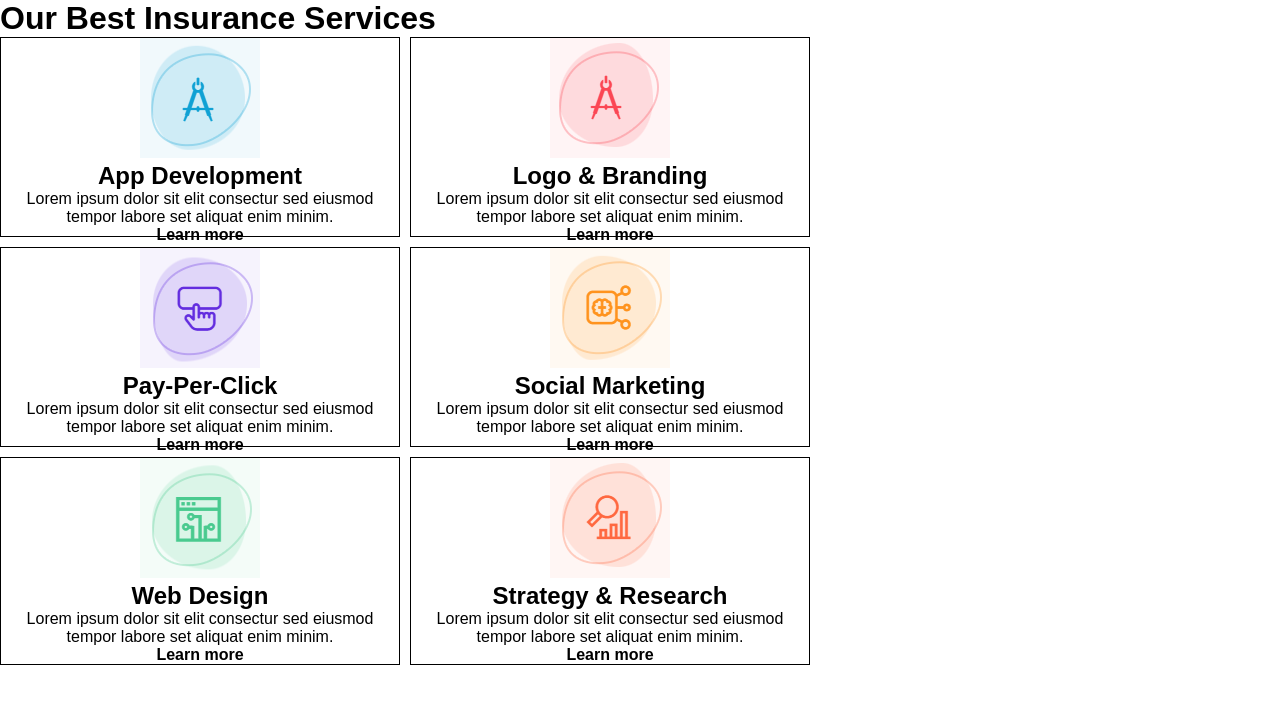
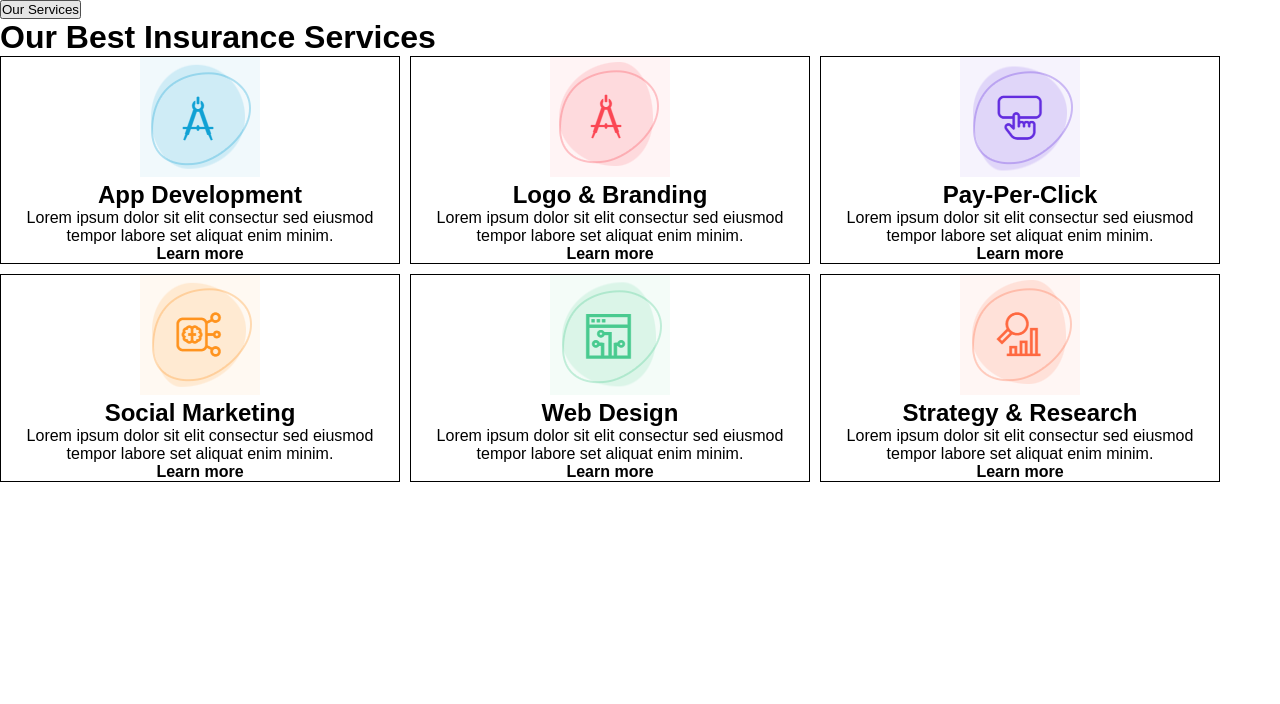
Before and after one commit to HahnOZ/s5s2, a plain HTML site: page index.html in a window 1280 px wide. Drawn offline with Linux system fonts and the light colour scheme.

Commit message:
nombre-del-commit 6

```diff
--- a/index.html
+++ b/index.html
@@ -8,7 +8,10 @@
 </head>
 <body>
 
-    <h1>Our Best Insurance Services</h1>
+    <header>
+        <button>Our Services</button>
+        <h1>Our Best Insurance Services</h1>
+    </header>
 
     <section class="container">
 
--- a/style.css
+++ b/style.css
@@ -12,13 +12,11 @@ body {
 }
 
 .container {
-
     text-align: center;
 
     display: grid;
-    grid-template-columns: 400px 400px;
+    grid-template-columns: 400px 400px 400px;
     grid-gap: 10px;
-    grid-template-rows: 200px 200px;
 }
 
 .item {
```
